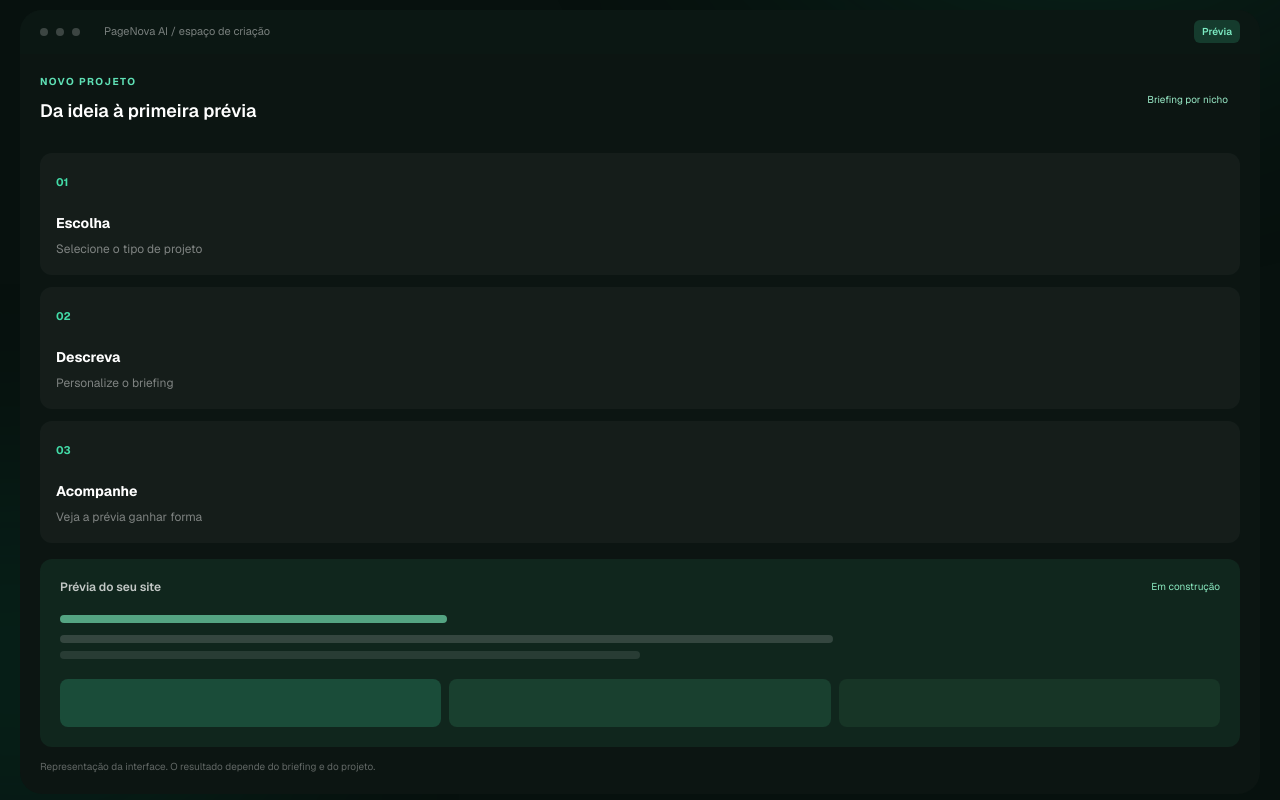
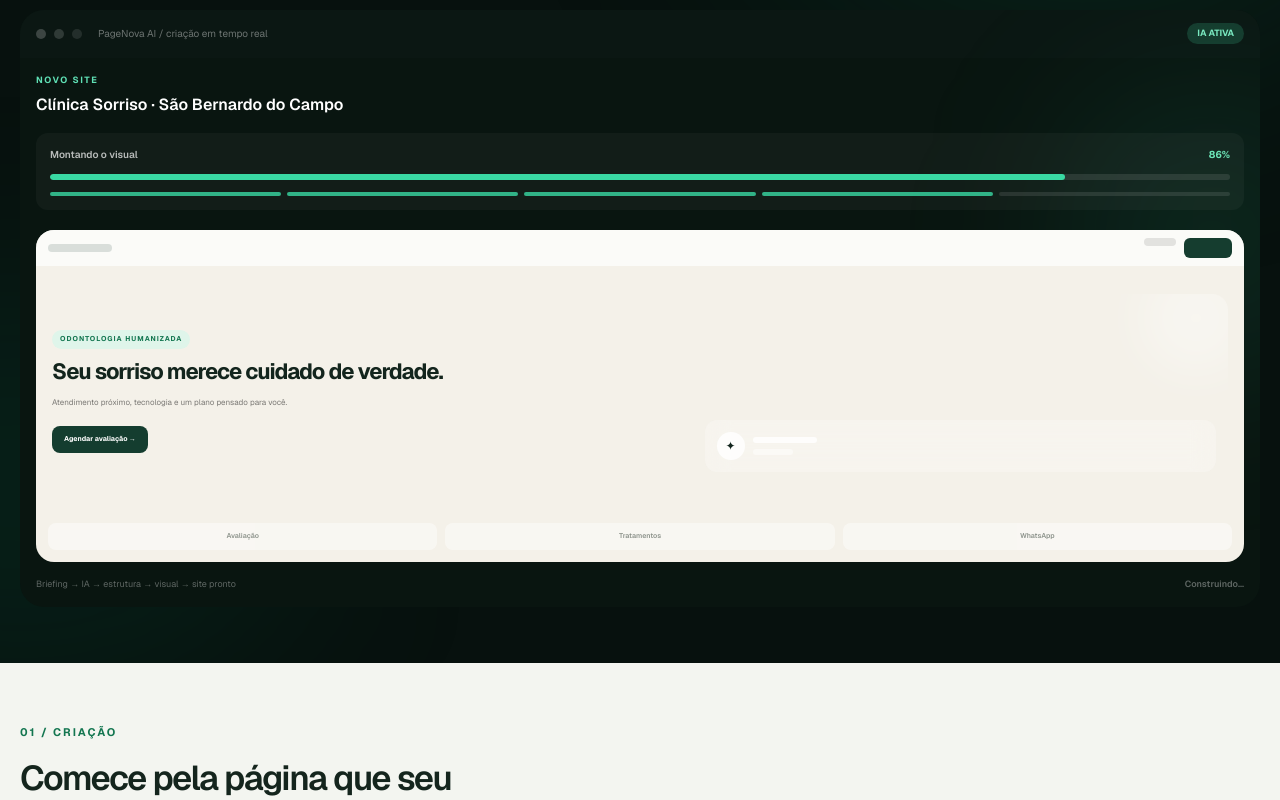
Before and after one commit to dramaflix2026-stack/pagenova-ai, a Next.js app in the folder frontend/: page / in a window 1280 px wide. Shown: the part 600-1400 px from the top of the page. Built offline with nearby package versions, Linux system fonts and the light colour scheme.

Commit message:
Upgrade landing hero demo and signup CTA

```diff
--- a/frontend/src/app/page.tsx
+++ b/frontend/src/app/page.tsx
@@ -1,5 +1,6 @@
 import { PageNovaLandingMotion, PageNovaVideoShowcase } from "@/components/pagenova-landing-motion";
 import Link from "next/link";
+import { PageNovaCreationDemo } from "@/components/pagenova-creation-demo";
 import { PAYMENT_BRANDS, PaymentBrand } from "@/components/payment-brands";
 
 const plans = [
@@ -130,81 +131,7 @@ function SectionLabel({ children }: { children: React.ReactNode }) {
 }
 
 function ProductFrame() {
-  return (
-    <div className="overflow-hidden rounded-[22px] border border-white/10 bg-[#0c1512] shadow-[0_30px_90px_rgba(0,0,0,.38)]">
-      <div className="flex h-11 items-center gap-2 border-b border-white/10 bg-[#0b1713] px-5">
-        <span className="h-2 w-2 rounded-full bg-white/20" />
-        <span className="h-2 w-2 rounded-full bg-white/20" />
-        <span className="h-2 w-2 rounded-full bg-white/20" />
-        <span className="ml-4 text-[11px] text-white/45">PageNova AI / espaço de criação</span>
-        <span className="ml-auto rounded-md bg-[#153b2d] px-2 py-1 text-[10px] font-semibold text-[#7ceac2]">
-          Prévia
-        </span>
-      </div>
-      <div className="grid min-h-[360px] md:grid-cols-[185px_1fr]">
-        <aside className="hidden border-r border-white/10 bg-[#09120f] p-5 md:block">
-          <div className="mb-8 h-2 w-20 rounded-full bg-[#32d9a4]" />
-          {["Início", "Criar com IA", "Clonar", "Meus projetos", "CRM", "Agenda"].map(
-            (item, index) => (
-              <div
-                key={item}
-                className={`mb-2 rounded-lg px-3 py-2.5 text-xs ${
-                  index === 1 ? "bg-[#173c2e] text-[#8ef3c9]" : "text-white/45"
-                }`}
-              >
-                {item}
-              </div>
-            )
-          )}
-        </aside>
-        <div className="p-5 sm:p-8">
-          <div className="flex flex-wrap items-center justify-between gap-3">
-            <div>
-              <p className="text-[10px] font-bold uppercase tracking-[.15em] text-[#5fe0b5]">
-                Novo projeto
-              </p>
-              <h3 className="mt-2 text-lg font-semibold text-white">
-                Da ideia à primeira prévia
-              </h3>
-            </div>
-            <span className="rounded-full border border-[#44dca8]/25 px-3 py-1.5 text-[10px] text-[#9aebc8]">
-              Briefing por nicho
-            </span>
-          </div>
-          <div className="mt-7 grid gap-3 sm:grid-cols-3">
-            {[
-              ["01", "Escolha", "Selecione o tipo de projeto"],
-              ["02", "Descreva", "Personalize o briefing"],
-              ["03", "Acompanhe", "Veja a prévia ganhar forma"],
-            ].map(([number, title, description]) => (
-              <div key={number} className="rounded-xl border border-white/10 bg-white/[.035] p-4">
-                <span className="text-[11px] font-bold text-[#43dca8]">{number}</span>
-                <strong className="mt-5 block text-sm text-white">{title}</strong>
-                <p className="mt-1.5 text-xs leading-5 text-white/45">{description}</p>
-              </div>
-            ))}
-          </div>
-          <div className="mt-4 rounded-xl border border-[#4dddab]/15 bg-[#10261d] p-5">
-            <div className="flex items-center justify-between gap-3">
-              <span className="text-xs font-semibold text-white/75">Prévia do seu site</span>
-              <span className="text-[10px] text-[#8beac1]">Em construção</span>
-            </div>
-            <div className="mt-5 h-2 w-1/3 rounded-full bg-[#78e9b9]/65" />
-            <div className="mt-3 h-2 w-2/3 rounded-full bg-white/15" />
-            <div className="mt-2 h-2 w-1/2 rounded-full bg-white/10" />
-            <div className="mt-5 grid grid-cols-3 gap-2">
-              <div className="h-12 rounded-lg bg-[#1a4c39]" />
-              <div className="h-12 rounded-lg bg-[#19402f]" />
-              <div className="h-12 rounded-lg bg-[#173526]" />
-            </div>
-          </div>
-          <p className="mt-3 text-[10px] text-white/35">
-            Representação da interface. O resultado depende do briefing e do projeto.
-          </p>
-        </div>
-      </div>
-    </div>
-  );
+  return <PageNovaCreationDemo />;
 }
 
 export default function Home() {
@@ -222,7 +149,6 @@ export default function Home() {
           </nav>
           <div className="flex shrink-0 items-center gap-2 sm:gap-3">
             <Link
-
               href="/app"
               prefetch
               className="rounded-lg border border-white/15 px-3 py-2 text-xs font-semibold text-white/80 transition hover:border-white/30 hover:bg-white/[.05] hover:text-white sm:border-0 sm:px-1 sm:text-sm"
@@ -233,10 +159,8 @@ export default function Home() {
               href="#planos"
               className="rounded-lg bg-[#36d9a1] px-3 py-2 text-[11px] font-bold text-[#062018] transition hover:bg-[#7debc0] sm:px-4 sm:py-2.5 sm:text-sm"
             >
-              <span className="sm:hidden">Planos</span>
-              <span className="hidden sm:inline">
-                Conhecer planos <span aria-hidden="true">↗</span>
-              </span>
+              <span className="sm:hidden">Cadastre-se</span>
+              <span className="hidden sm:inline">Criar minha conta <span aria-hidden="true">→</span></span>
             </a>
           </div>
         </div>
```
